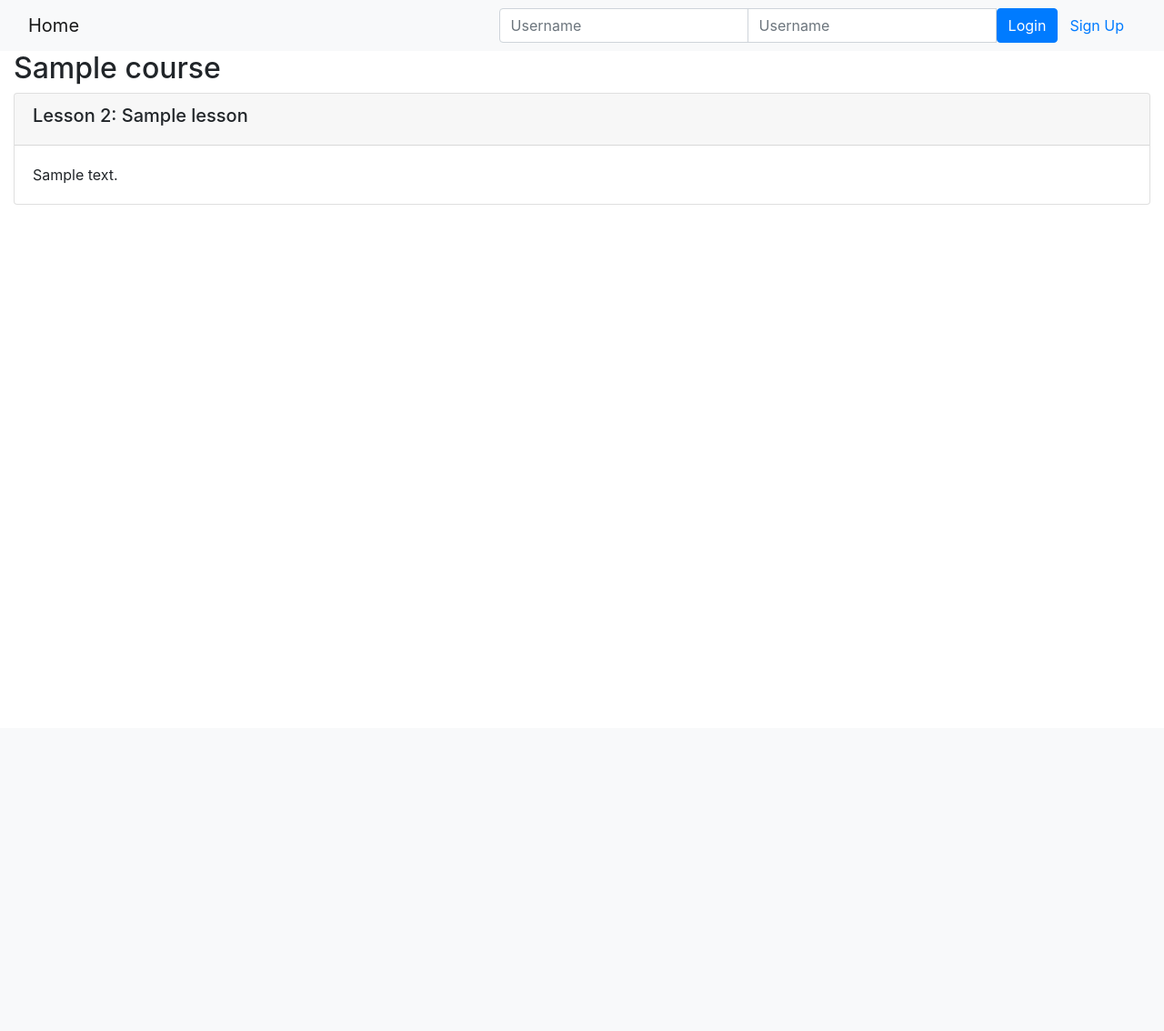
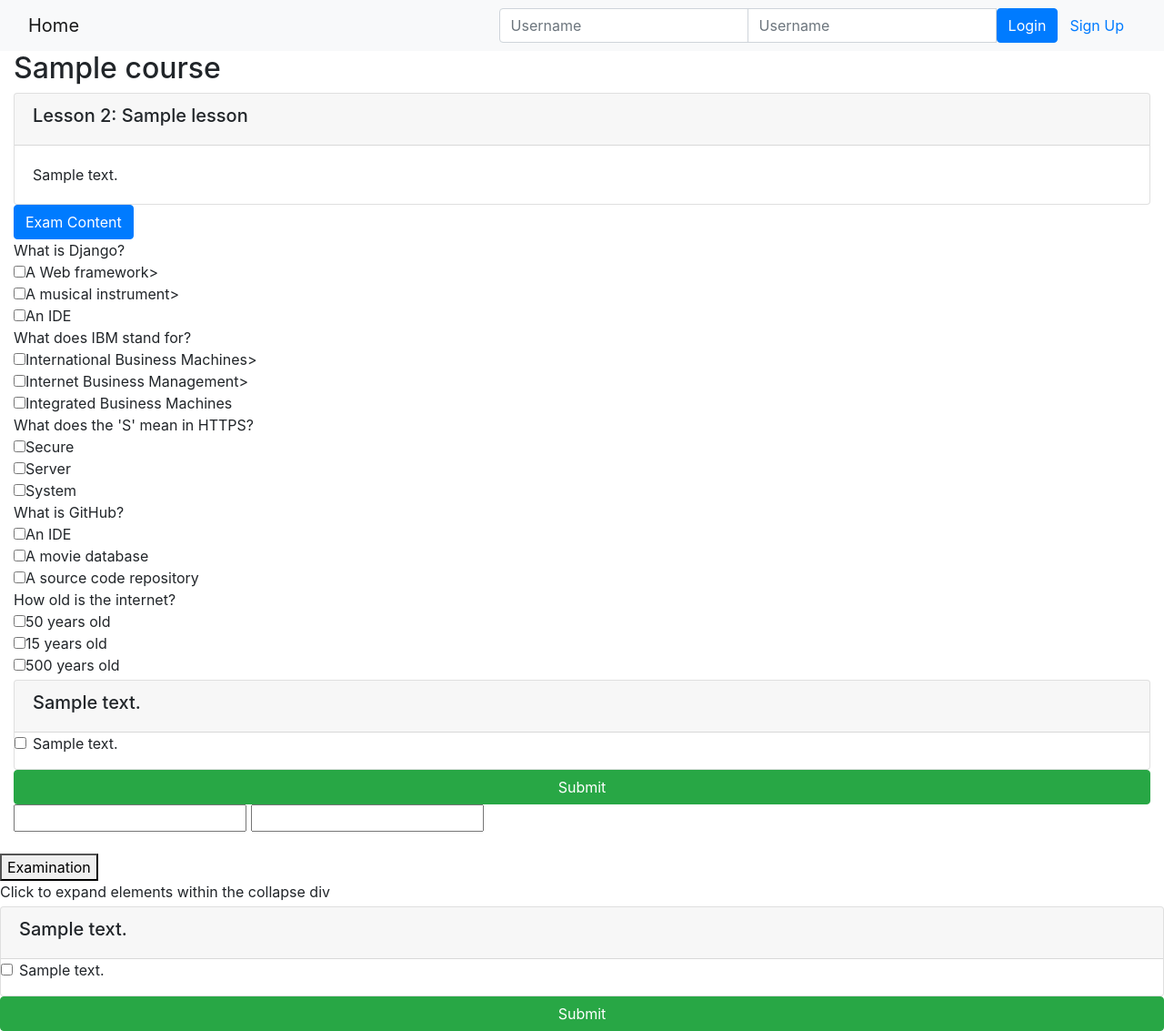
Before and after one commit to SCD346/Django_App, a Django app: template onlinecourse/templates/onlinecourse/course_detail_bootstrap.html in a window 1280 px wide. Shown: the whole page at 91% size. Before the commit the page ends 225 px from the top, so only its background shows below. Run offline with Django 3.2, Linux system fonts and the light colour scheme; tables that the repository leaves empty hold one stand-in row (values such as "Sample post"); the template is opened without the code that fills it: values that come from a table or form of the project are taken from there, most other values are stand-ins (such as "Sample title", 1, 10 or a date in 2020); some libraries are stand-ins or nearby versions.

Commit message:
question and answers

```diff
--- a/onlinecourse/templates/onlinecourse/course_detail_bootstrap.html
+++ b/onlinecourse/templates/onlinecourse/course_detail_bootstrap.html
@@ -53,15 +53,72 @@
             <!-- Task: show questions and choices -->
             <!-- <HINT> Use Bootstrap Collapse to hide exam first, more details could be found here
             https://www.w3schools.com/bootstrap4/bootstrap_collapse.asp-->
+                     <!--A collapse example here: -->
+                     <a href="#demo" class="btn btn-primary" data-toggle="collapse">Exam Content</a>
+                     <form id="questionform" action="{% url 'onlinecourse:submit' %}" method="post">
+                                 What is Django?<br/>
+                                 <input type="checkbox">A Web framework><br/>
+                                 <input type="checkbox">A musical instrument><br/>
+                                 <input type="checkbox">An IDE<br/>
+                                 What does IBM stand for?<br/>
+                                 <input type="checkbox">International Business Machines><br/>
+                                 <input type="checkbox">Internet Business Management><br/>
+                                 <input type="checkbox">Integrated Business Machines<br/>
+                                 What does the 'S' mean in HTTPS?<br/>
+                                 <input type="checkbox">Secure<br/>
+                                 <input type="checkbox">Server<br/>
+                                 <input type="checkbox">System<br/>
+                                 What is GitHub?<br/>
+                                 <input type="checkbox">An IDE<br/>
+                                 <input type="checkbox">A movie database<br/>
+                                 <input type="checkbox">A source code repository<br/>
+                                 How old is the internet?<br/>
+                                 <input type="checkbox">50 years old<br/>
+                                 <input type="checkbox">15 years old<br/>
+                                 <input type="checkbox">500 years old<br/>
+                                 <div class="card mt-1">
+                                     <div class="card-header"><h5>{{ question.question_text}}</h5></div>
+                                     {% csrf_token %}
+                                     <div class="form-group">
 
-            <!--
+                                         <div class="form-check">
+                                             <label class="form-check-label">
+                                                 <input type="checkbox" name="choice_{{choice.id}}"
+                                                        class="form-check-input" id="{{choice.id}}"
+                                                        value="{{choice.id}}">{{ choice.choice_text }}
+                                             </label>
+                                         </div>
+                                     </div>
+                                 </div>
+                             <input class="btn btn-success btn-block" type="submit" value="Submit">
+                     </form>
+                     <div id="exam" class="collapse">
+                             {% if user.is_authenticated %}
+                             <li>
+                                 <a class="btn btn-link" href="{% url 'onlinecourse:logout' %}">Logout</a>
+                             </li>
+                             {% else %}
+                             <li>
+                             <a class="btn btn-link" href="{% url 'onlinecourse:registration' %}">Sign Up</a>
+                                     </div>
+                                 </form>
+                             </li>
+                             {% endif %}
+                         <input type="text" name="question_{{question_id}}" id="{{question_id}}" ...>
+                         <input type="check" name="choice_{{choice.id}}" id="{{choice.id}}" ...>
+                     </div>
 
-            A collapse example here:
-            <div id="exam" class="collapse">
+                     <br>
+                         <button data-toggle="collapse" data-target="#exam">Examination</button>
+                     <br>
+
+
+            <!-- A collapse example here: -->
+            <div id="exam" class="collapse show">
                 Click to expand elements within the collapse div
-                </div>
+            </div>
 
-            -->
+
 
             <!-- <HINT> If user is authenticated, show course exam with a list of question -->
 
@@ -75,14 +132,14 @@
             <input type="check" name="choice_{{choice.id}}" id="{{choice.id}}" ...>
             -->
 
-            <!-- A choice submission form example
+            <!-- A choice submission form example -->
+            <!-- ... for each question in the course ... -->
+            <!-- ... for each choice in the question ... -->
             <form id="questionform" action="point to a submit view" method="post">
-                        ... for each question in the course ...
                         <div class="card mt-1">
                             <div class="card-header"><h5>{{ question.question_text}}</h5></div>
                             {% csrf_token %}
                             <div class="form-group">
-                               ... for each choice in the question ...
                                 <div class="form-check">
                                     <label class="form-check-label">
                                         <input type="checkbox" name="choice_{{choice.id}}"
@@ -93,7 +150,7 @@
                             </div>
                         </div>
                     <input class="btn btn-success btn-block" type="submit" value="Submit">
-            </form> -->
+            </form>
 
             <!--Check here to see more details Bootstrap checkbox
              https://www.w3schools.com/bootstrap4/bootstrap_forms_inputs.asp-->
```
